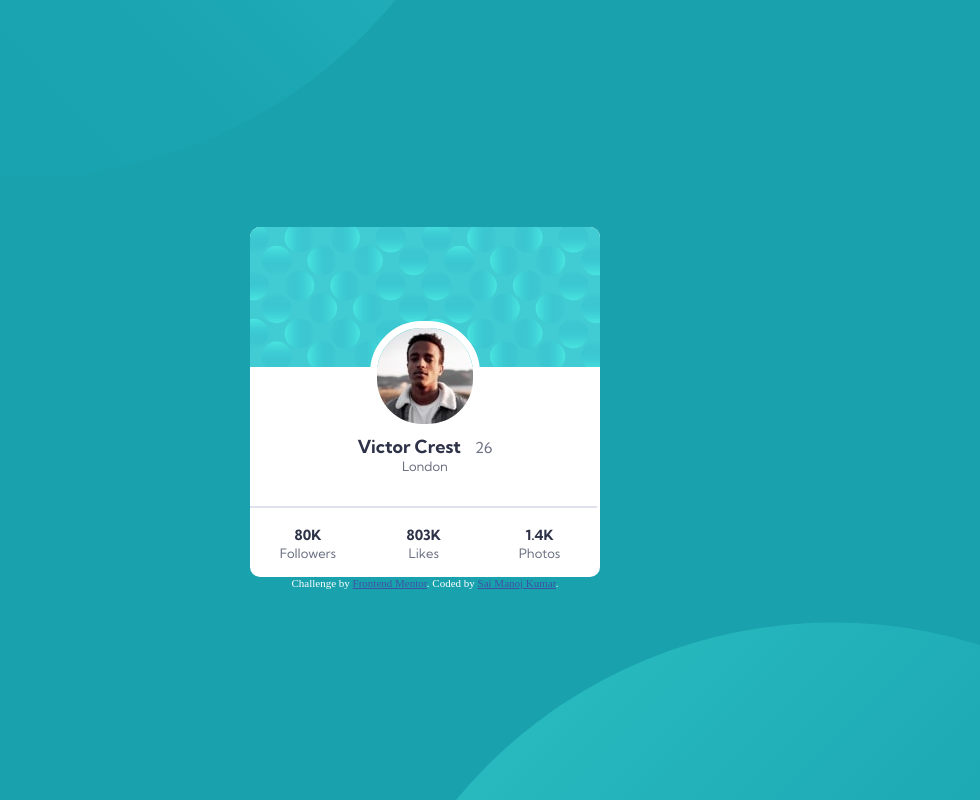
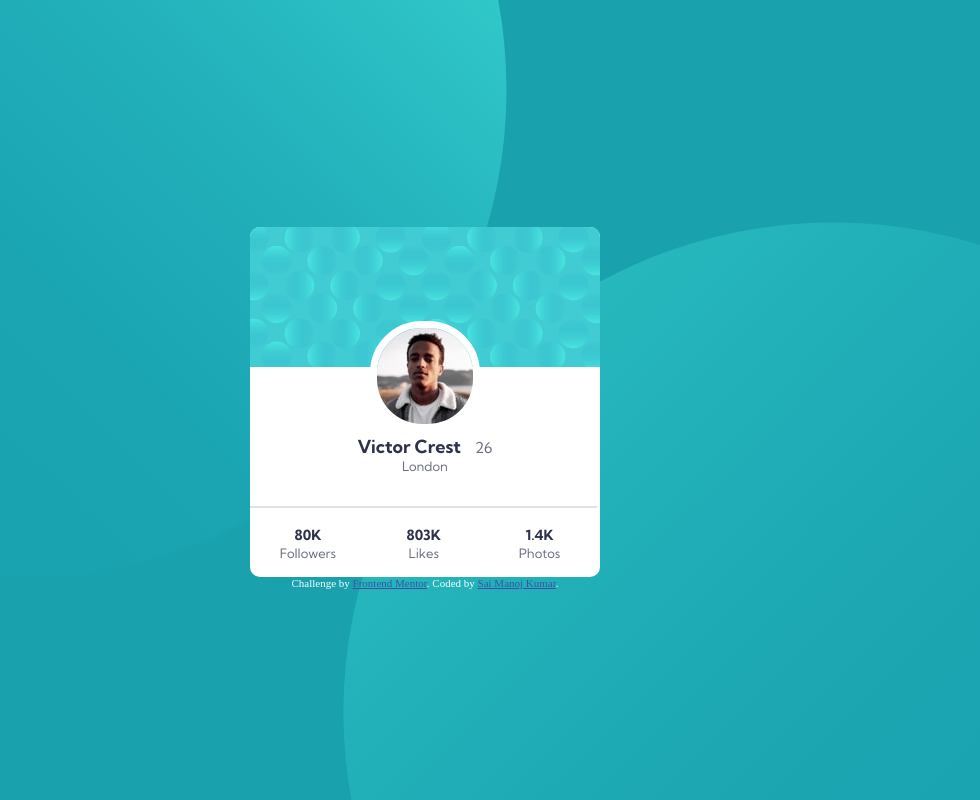
Before and after one commit to M13manu/Frontend-Mentor-Profile-card-component, a plain HTML site: page index.html in a window 1280 px wide. Shown: the top 800 px of the page, without its empty margins (215-1195 px from the left). Drawn offline with Linux system fonts and the light colour scheme.

Commit message:
Update style.css

```diff
--- a/style.css
+++ b/style.css
@@ -8,13 +8,13 @@ body{
 }
 .bg-pattern-top{
   position: absolute;
-  top: -100%;
+  top: -50%;
   left: -20%;
   z-index: -1;
 }
 .bg-pattern-bottom{
   position: absolute;
-  bottom: -100%;
+  bottom: -50%;
   right: -20%;
   z-index: -1;
 }
```
